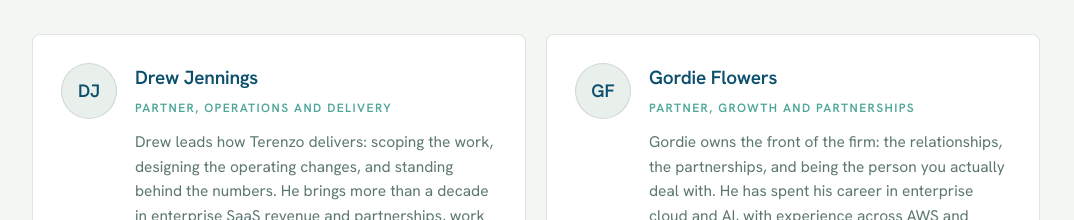
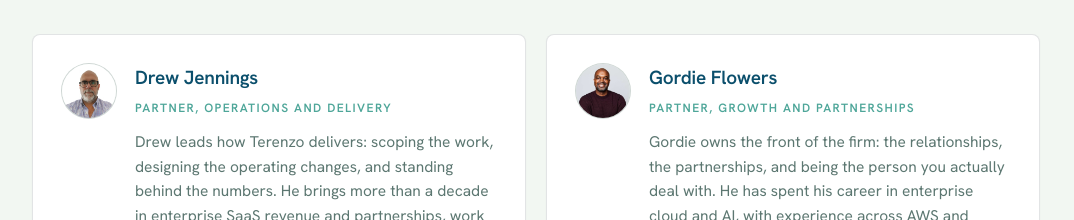
Before and after one commit to terenzo-ai/terenzo-site, a plain HTML site: page public/about.html in a window 1280 px wide. Shown: the part 580-800 px from the top of the page, without its empty margins (104-1178 px from the left). Drawn offline with Linux system fonts and the light colour scheme.

Commit message:
Replace founder initials with headshot photos
Swap the DJ/GF initials avatars for photos of Drew and Gordie on the
home and about pages. Add object-fit cover so photos crop cleanly to
the existing circle.

Co-Authored-By: Claude Opus 4.8 (1M context) <noreply@anthropic.com>

```diff
--- a/public/about.html
+++ b/public/about.html
@@ -75,7 +75,7 @@
     <h2>Two partners, on the hook with you.</h2>
     <div class="people">
       <article class="person">
-        <div class="avatar">DJ</div>
+        <img class="avatar" src="assets/drew-jennings.jpg" width="56" height="56" alt="Drew Jennings" />
         <div>
           <p class="name">Drew Jennings</p>
           <p class="role">Partner, operations and delivery</p>
@@ -89,7 +89,7 @@
         </div>
       </article>
       <article class="person">
-        <div class="avatar">GF</div>
+        <img class="avatar" src="assets/gordie-flowers.jpg" width="56" height="56" alt="Gordie Flowers" />
         <div>
           <p class="name">Gordie Flowers</p>
           <p class="role">Partner, growth and partnerships</p>
--- a/public/styles.css
+++ b/public/styles.css
@@ -132,7 +132,8 @@ section { padding-top:80px; padding-bottom:80px; }
   box-shadow:0 1px 2px rgba(8,59,81,0.04); }
 .avatar { width:56px; height:56px; border-radius:var(--radius-pill); background:var(--surface-sunken);
   border:1px solid var(--border-subtle); display:flex; align-items:center; justify-content:center;
-  font-weight:600; font-size:18px; color:var(--brand-primary); flex-shrink:0; }
+  font-weight:600; font-size:18px; color:var(--brand-primary); flex-shrink:0;
+  object-fit:cover; object-position:top center; }
 .person .name { font-weight:600; font-size:19px; color:var(--text-strong); letter-spacing:-0.01em; }
 .person .role { font-weight:600; font-size:12px; letter-spacing:0.12em; text-transform:uppercase;
   color:var(--brand-secondary); margin:5px 0 12px; }
```
Also changed, not shown: public/index.html (+2 -2 lines), public/assets/drew-jennings.jpg (added), public/assets/gordie-flowers.jpg (added).
